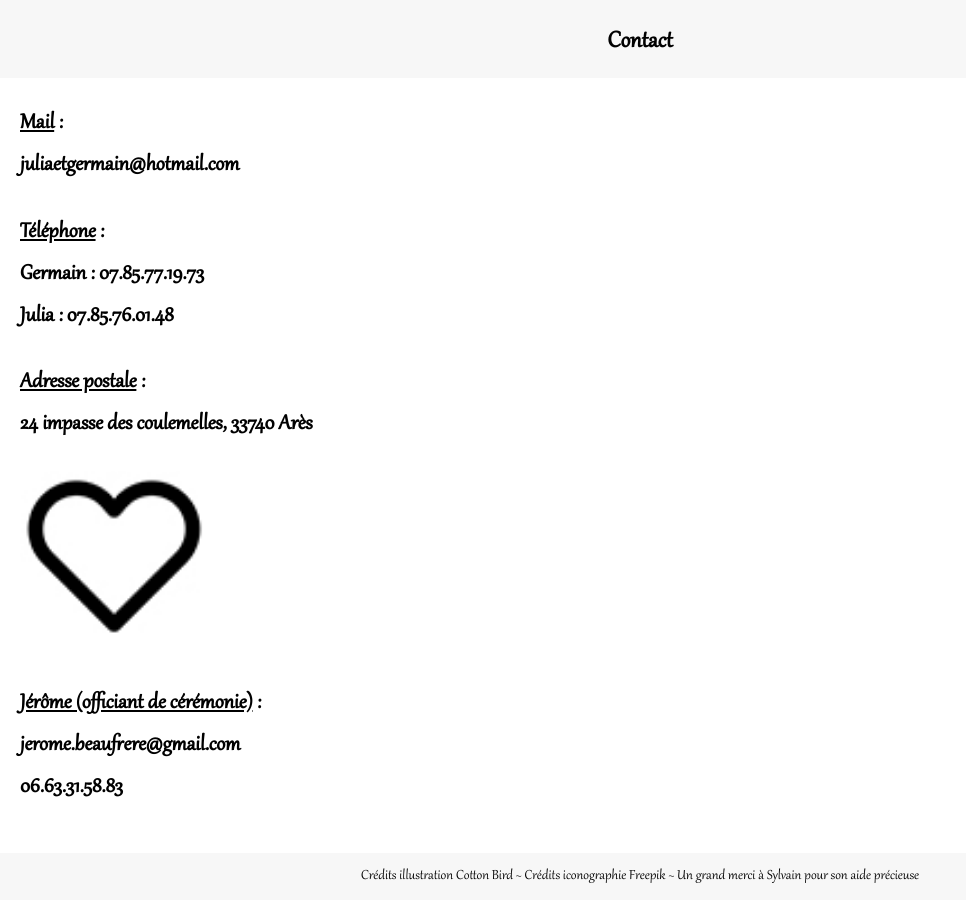
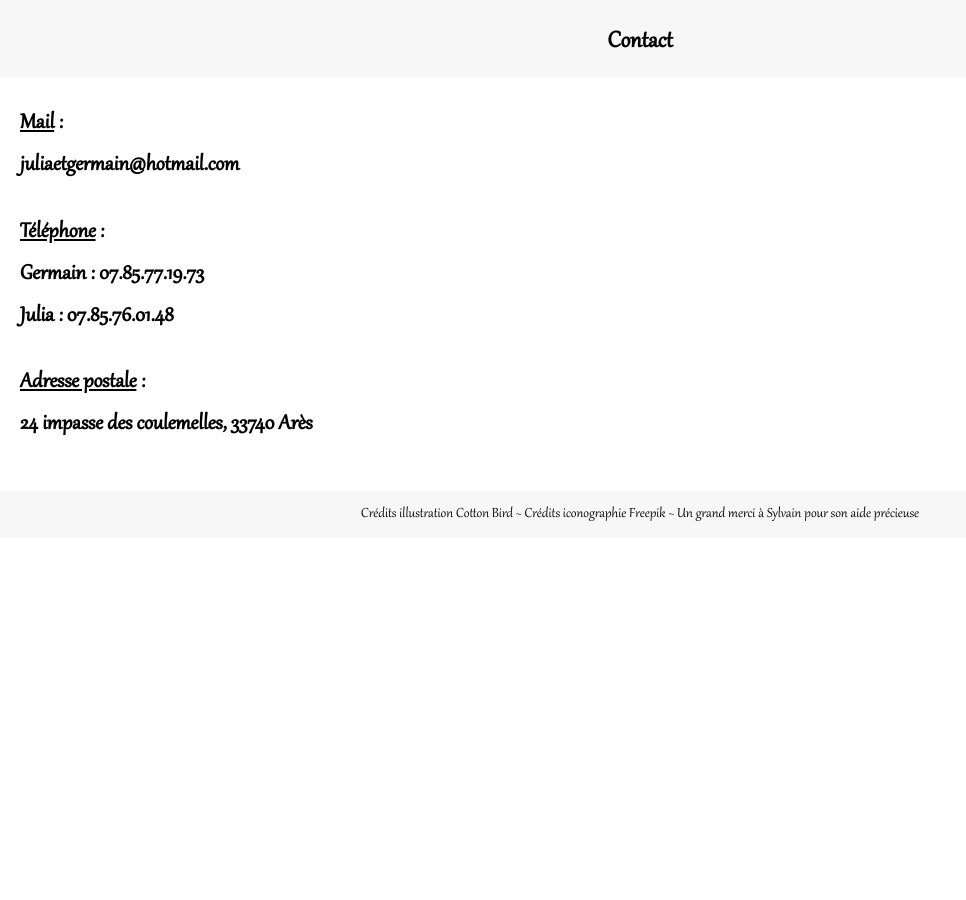
Before and after one commit to Germinal-A/Site-du-Mariage-de-Julia-et-Germain, a Jekyll site: the page built from contact.md, in a window 1280 px wide and 900 px high, scrolled down 954 px. Shown: the whole window, without its empty margins (0-966 px from the left). Built offline with Jekyll 4.4.1, drawn with Linux system fonts in a browser that asks for light colours; after the commit the page ends 1492 px from its top, so only the background shows below that.

Commit message:
Update contact.md

```diff
--- a/contact.md
+++ b/contact.md
@@ -9,8 +9,3 @@ weight: 5
 <u>Téléphone</u> :<br/>Germain : [07.85.77.19.73](tel:+33785771973)<br/>Julia : [07.85.76.01.48](tel:+33785760148)
 
 <u>Adresse postale</u> :<br/>24 impasse des coulemelles, 33740 Arès
-
-![](assets/Coeur.jpg){: .large width="4%"}
-![](assets/Coeur.jpg){: .small width="15%"}
-
-<u>Jérôme (officiant de cérémonie)</u> :<br/>[jerome.beaufrere@gmail.com](mailto:jerome.beaufrere@gmail.com)<br>[06.63.31.58.83](tel:+33663315983)
```
